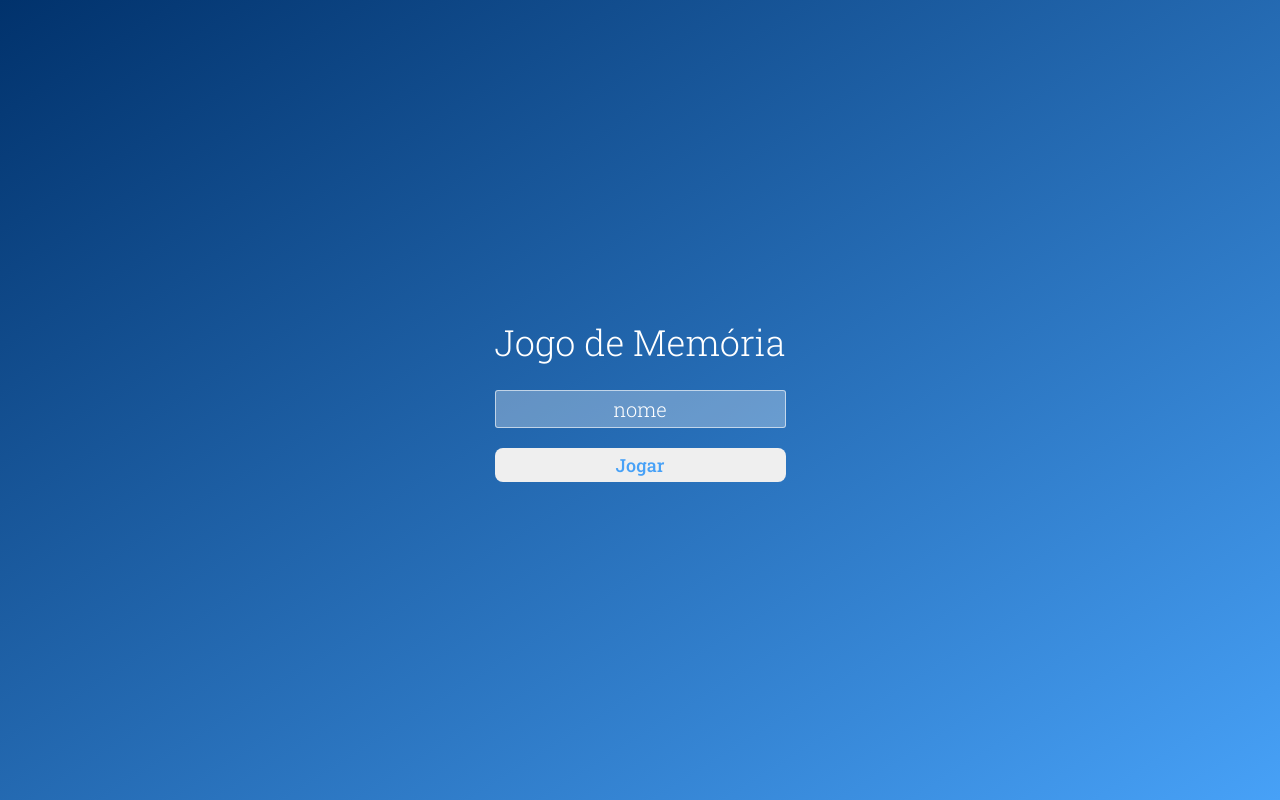
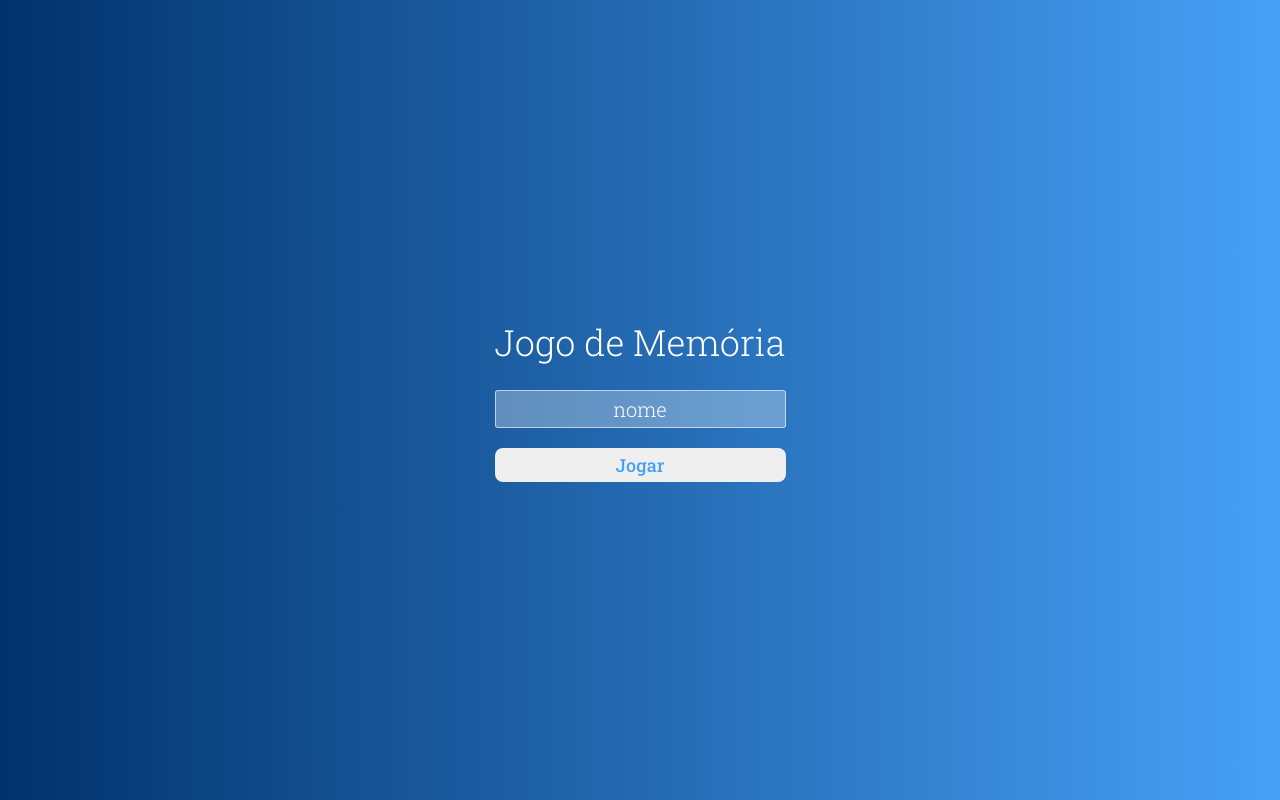
Before and after one commit to MayconRRibeiro/Memory-Game, a React (Create React App) app: page / in a window 1280 px wide. Built offline with nearby package versions, Linux system fonts and the light colour scheme.

Commit message:
Melhoria background gradient

```diff
--- a/src/styles/global.ts
+++ b/src/styles/global.ts
@@ -9,7 +9,7 @@ export default createGlobalStyle`
   }
 
   body {
-    background: linear-gradient(to bottom right, #01326c 0%, #47a1f7 100%);
+    background: linear-gradient(90deg, #01326c 0%, #47a1f7 100%);
     color: #1b262c;
 
     -webkit-font-smoothing: antialiased;
```
